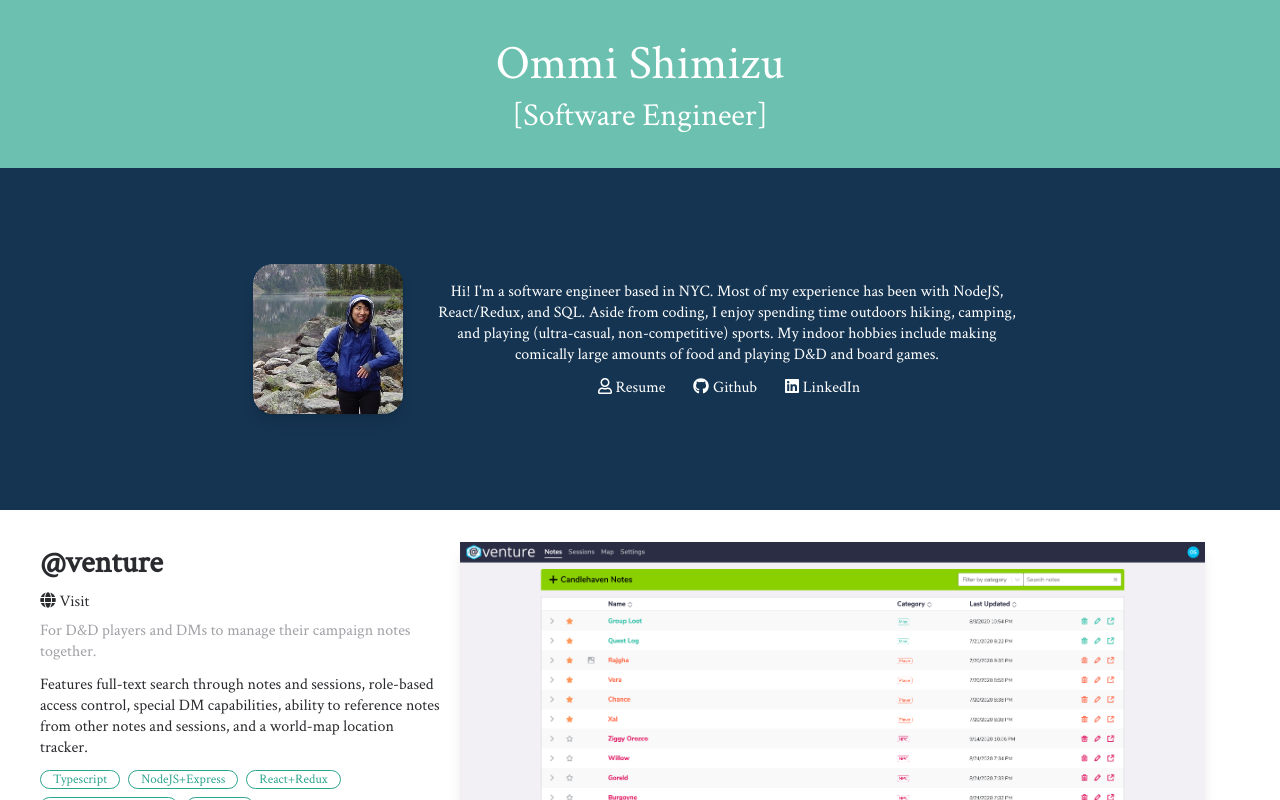
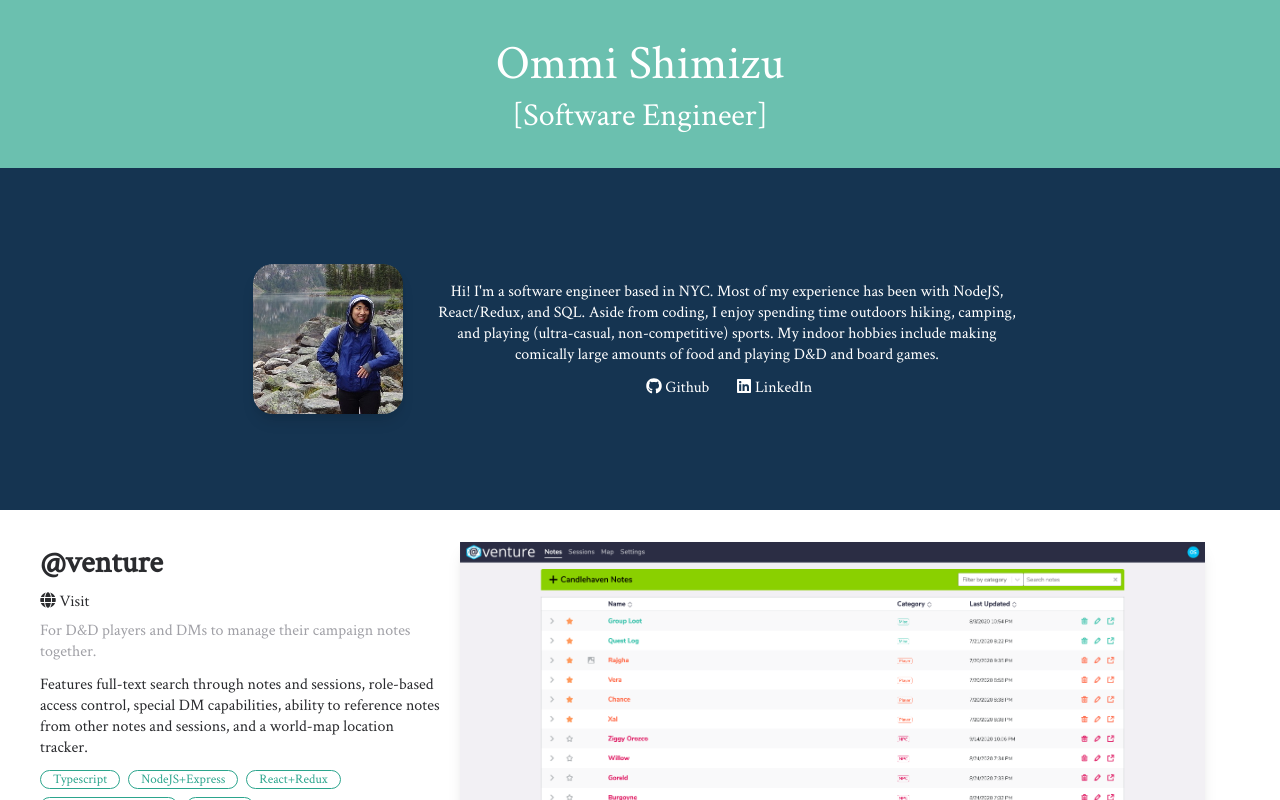
Before and after one commit to ommish/ommish.github.io, a React (Create React App) app: page / in a window 1280 px wide. Shown: the top 800 px of the page. Built offline with nearby package versions, Linux system fonts and the light colour scheme; the HTML template or start-up script is replaced by a standard one.

Commit message:
Remove resume

```diff
--- a/src/components/intro/intro.jsx
+++ b/src/components/intro/intro.jsx
@@ -1,6 +1,5 @@
 import React from "react";
 import ommi from "./ommi.jpg";
-import resume from "./Ommi_Shimizu_Resume.pdf";
 import "./intro.css";
 
 function Intro() {
@@ -21,11 +20,6 @@ function Intro() {
             large amounts of food and playing D&D and board games.
           </p>
           <ul className="links">
-            <li>
-              <a href={resume} target="_blank" rel="noopener noreferrer">
-                <i className="far fa-user"></i> Resume
-              </a>
-            </li>
             <li>
               <a
                 href="https://www.github.com/ommish"
```
Also changed, not shown: 2 other files (tests, documents, lock files or other folders).
